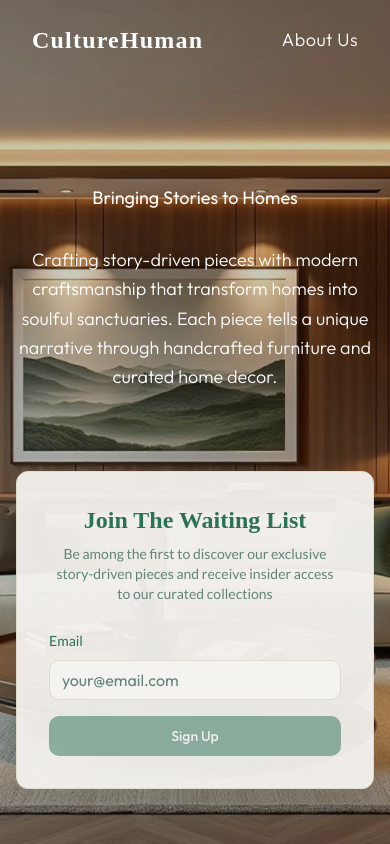
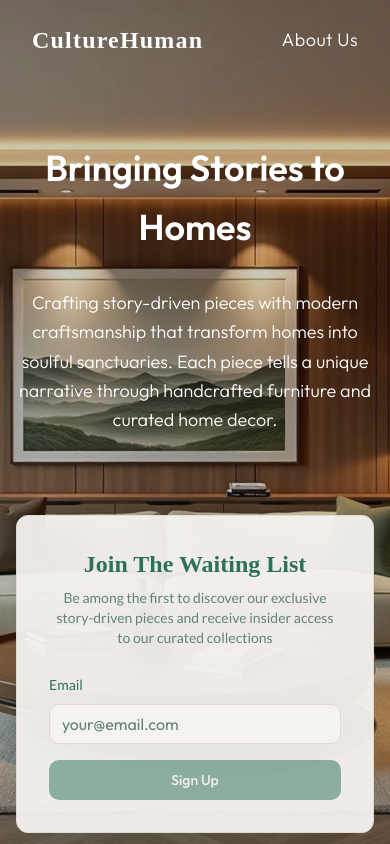
Before and after one commit to CultureHuman/home, a React (Vite) app: page / in a window 390 px wide. Shown: the top 844 px of the page. Built offline with nearby package versions, Linux system fonts and the light colour scheme; a web font is replaced by a local one.

Commit message:
Fix text size for small screens
Ensure "Bringing Stories to Homes" is large and bold on small screens by adjusting its styling in `src/pages/Index.tsx`.

```diff
--- a/src/pages/Index.tsx
+++ b/src/pages/Index.tsx
@@ -21,7 +21,7 @@ const Index = () => {
 
               {/* Left Content */}
               <header className="z-10 text-center lg:text-left">
-                <h1 className="font-outfit text-lg mb-8 leading-relaxed opacity-0 animate-fade-in-up [animation-delay:400ms] text-white font-normal md:text-8xl">
+                <h1 className="font-outfit text-4xl md:text-8xl mb-8 leading-relaxed opacity-0 animate-fade-in-up [animation-delay:400ms] text-white font-bold">
                   Bringing Stories to Homes
                 </h1>
                 <p className="font-outfit text-lg md:text-xl font-light mb-8 leading-relaxed opacity-0 animate-fade-in-up [animation-delay:400ms] text-white">
```
